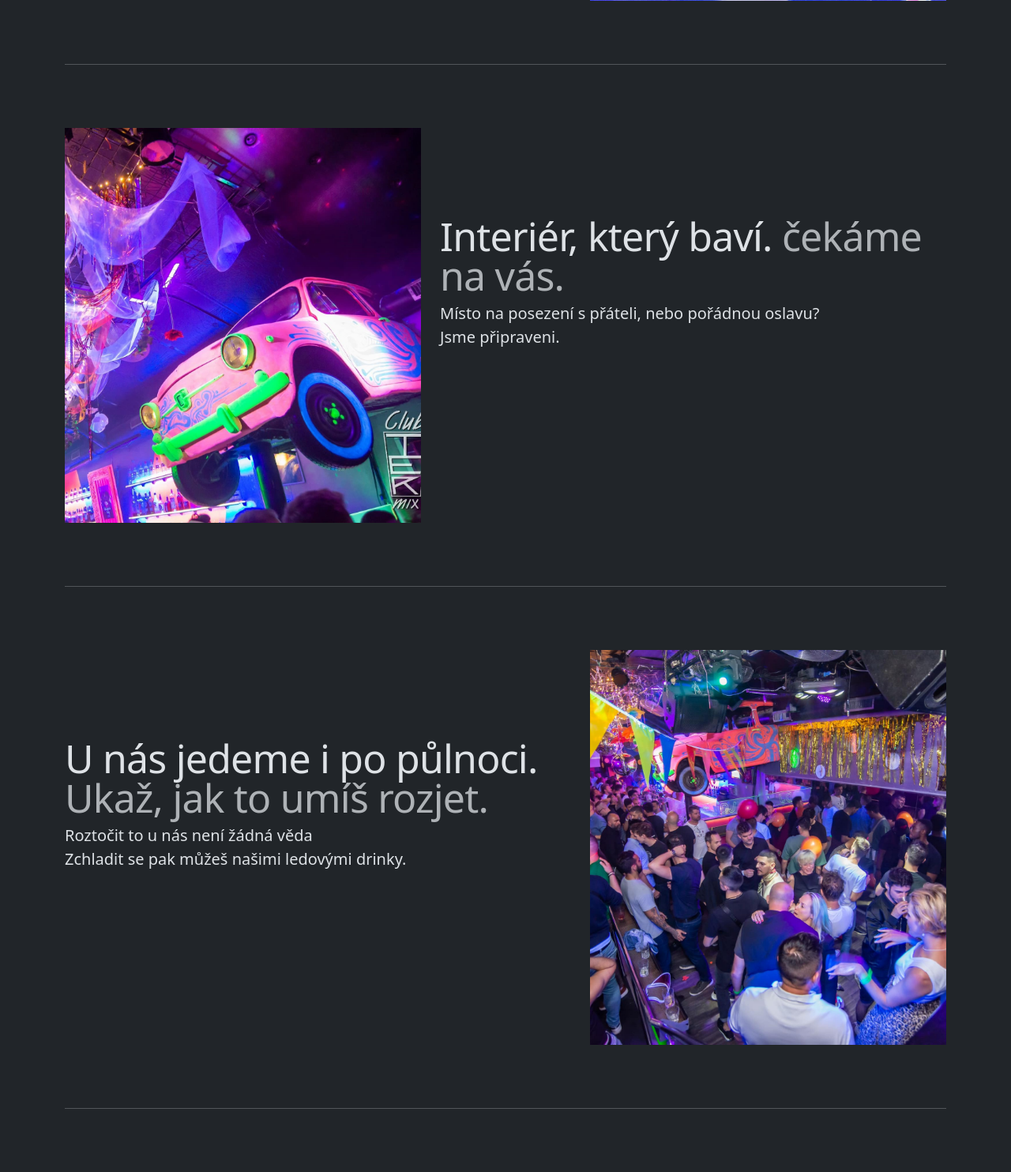
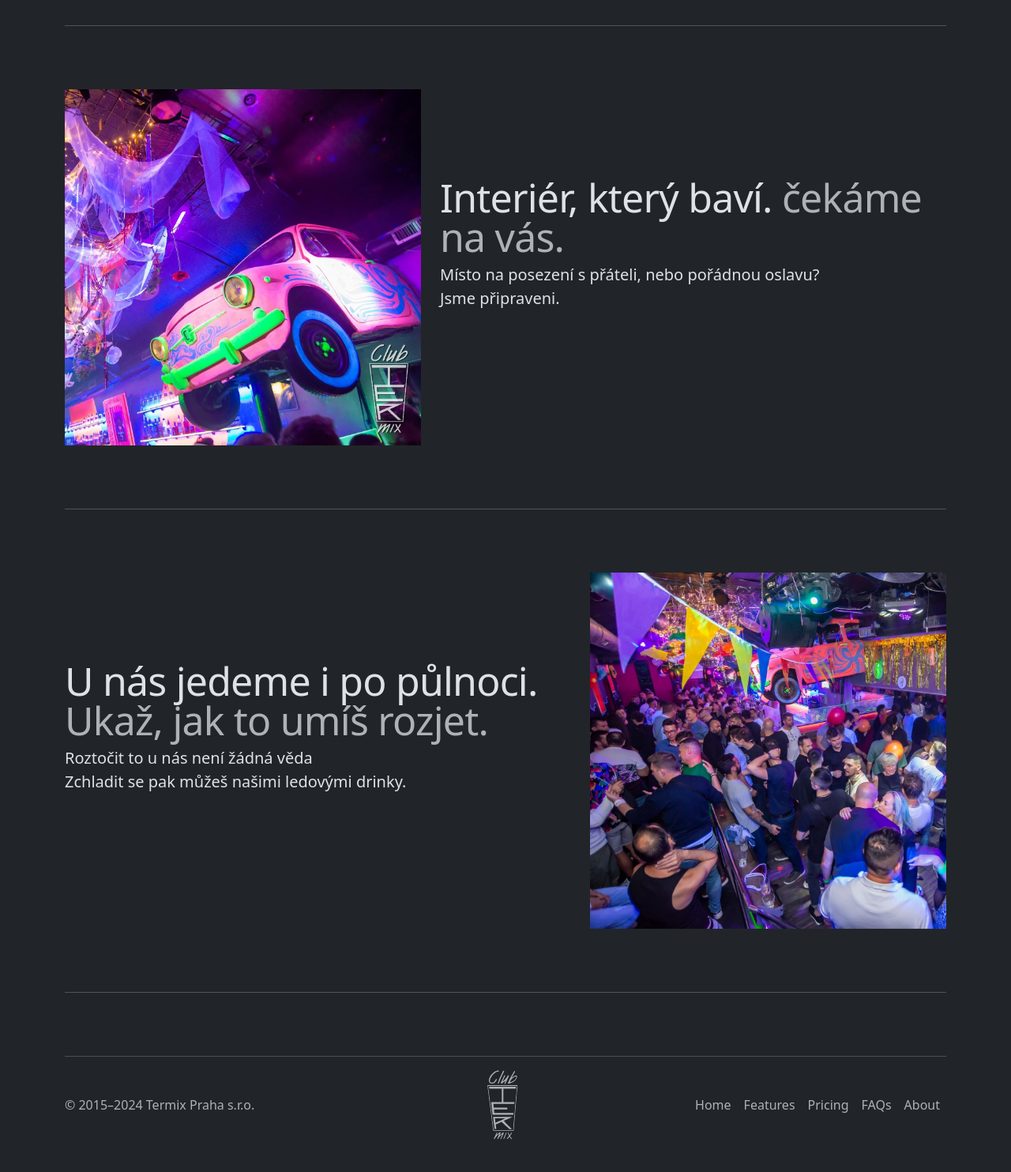
Before and after one commit to VojtaMi/terMIX, a Flask app: page / in a window 1280 px wide. Shown: the part 2082-3566 px from the top of the page at 79% size. After the commit the page ends 3525 px from the top, so only its background shows below. Run offline with Flask 3, Linux system fonts and the light colour scheme.

Commit message:
scaling fixed for all

```diff
--- a/static/css/styles.css
+++ b/static/css/styles.css
@@ -90,12 +90,6 @@ body {
     transform: scale(1.1); /* Scale the image to 120% of its original size */
 }
 
-.large_square {
-    width: 500px;
-    height: 500px;
-    object-fit: cover; /* Ensures the image covers the container while maintaining its aspect ratio */
-}
-
 /* Featurettes
 ------------------------- */
 
--- a/templates/base.html
+++ b/templates/base.html
@@ -12,6 +12,25 @@
 {% include "header.html" %}
 {% block content %}
 {% endblock %}
+
+<div class="container">
+  <footer class="d-flex flex-wrap justify-content-between align-items-center py-3 mt-4 border-top">
+    <p class="col-md-4 mb-0 text-body-secondary">© 2015–2024 Termix Praha s.r.o.</p>
+
+    <a href="/" class="col-md-4 d-flex align-items-center justify-content-center mb-3 mb-md-0 me-md-auto link-body-emphasis text-decoration-none">
+      <img src="static/assets/dark_gray_logo.svg" class="bi me-2" width="40" role="img" aria-label="Termix Logo" alt="Termix Logo">
+    </a>
+
+    <ul class="nav col-md-4 justify-content-end">
+      <li class="nav-item"><a href="#" class="nav-link px-2 text-body-secondary">Home</a></li>
+      <li class="nav-item"><a href="#" class="nav-link px-2 text-body-secondary">Features</a></li>
+      <li class="nav-item"><a href="#" class="nav-link px-2 text-body-secondary">Pricing</a></li>
+      <li class="nav-item"><a href="#" class="nav-link px-2 text-body-secondary">FAQs</a></li>
+      <li class="nav-item"><a href="#" class="nav-link px-2 text-body-secondary">About</a></li>
+    </ul>
+  </footer>
+</div>
+
 <script src="https://cdn.jsdelivr.net/npm/bootstrap@5.3.3/dist/js/bootstrap.bundle.min.js"
         integrity="sha384-YvpcrYf0tY3lHB60NNkmXc5s9fDVZLESaAA55NDzOxhy9GkcIdslK1eN7N6jIeHz"
         crossorigin="anonymous"></script>
--- a/templates/header.html
+++ b/templates/header.html
@@ -3,7 +3,7 @@
       <div class="container">
         <div class="d-flex flex-wrap align-items-center justify-content-center justify-content-lg-start">
           <a href="/" class="d-flex align-items-center my-2 my-lg-0 me-lg-auto text-white text-decoration-none">
-             <img src="static/assets/gray_logo.svg" class="bi me-2" width="70" role="img" aria-label="Termix Logo" alt="Termix Logo">
+             <img src="static/assets/dark_gray_logo.svg" class="bi me-2" width="70" role="img" aria-label="Termix Logo" alt="Termix Logo">
           </a>
           <ul class="nav col-12 col-lg-auto my-2 justify-content-center my-md-0 text-small">
             <li>
--- a/templates/index.html
+++ b/templates/index.html
@@ -44,7 +44,7 @@
         <p class="lead">Náš sortiment vás určitě nudit nebude. <br>Od kvalitních vín, přes populární likéry, k lákavým likérům.</p>
       </div>
       <div class="col-md-5">
-        <img src="static/assets/img/barman.jpg" alt="barman" class="large_square bd-placeholder-img bd-placeholder-img-lg featurette-image img-fluid mx-auto ">
+        <img src="static/assets/img/barman.jpg" alt="barman" class="img-fluid mx-auto ">
       </div>
     </div>
 
@@ -56,7 +56,7 @@
         <p class="lead">Místo na posezení s přáteli, nebo pořádnou oslavu? <br> Jsme připraveni.</p>
       </div>
       <div class="col-md-5 order-md-1">
-        <img src="static/assets/img/car.jpg" alt="interier" class="large_square bd-placeholder-img bd-placeholder-img-lg featurette-image img-fluid mx-auto">
+        <img src="static/assets/img/car.jpg" alt="interier" class="img-fluid mx-auto">
       </div>
     </div>
 
@@ -68,7 +68,7 @@
         <p class="lead">Roztočit to u nás není žádná věda <br> Zchladit se pak můžeš našimi ledovými drinky.</p>
       </div>
       <div class="col-md-5">
-        <img src="static/assets/img/night_life.jpg" alt="barman" class="large_square bd-placeholder-img bd-placeholder-img-lg featurette-image img-fluid mx-auto">
+        <img src="static/assets/img/night_life.jpg" alt="barman" class="img-fluid mx-auto">
       </div>
     </div>
 
```
Also changed, not shown: static/assets/dark_gray_logo.svg (added), static/assets/gray_logo.svg, static/assets/img/barman.jpg, static/assets/img/night_life.jpg.
